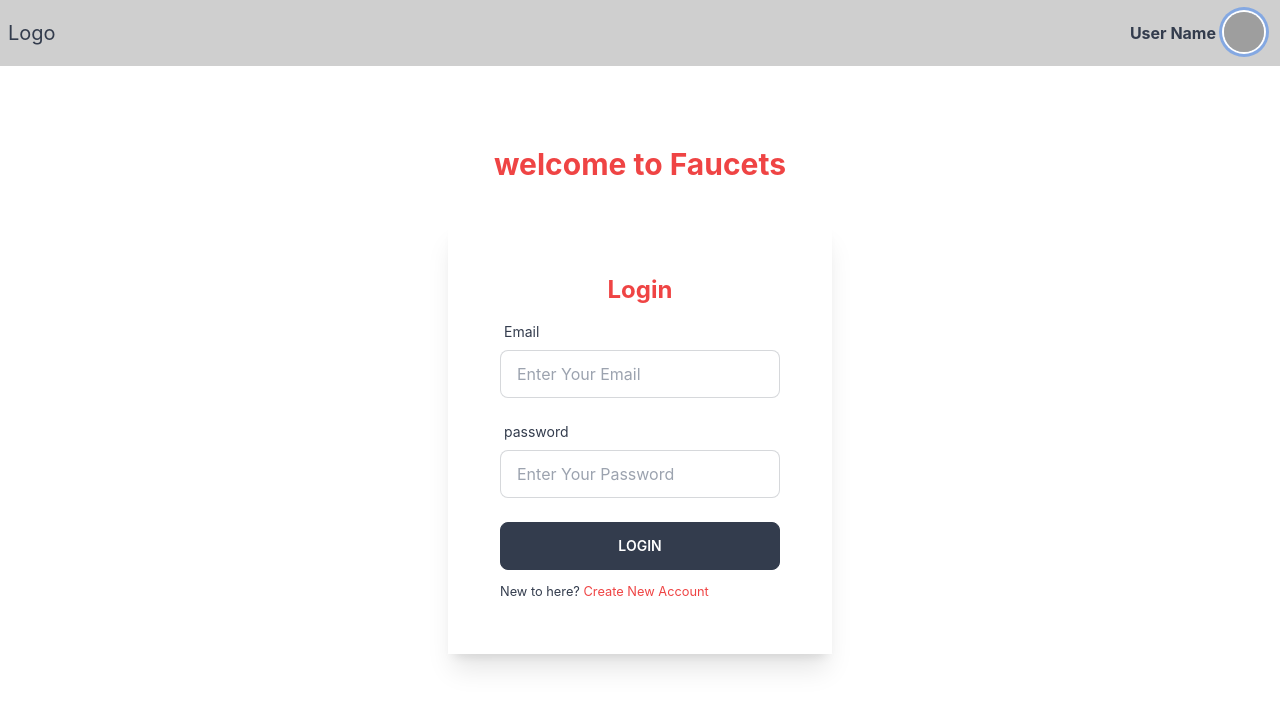
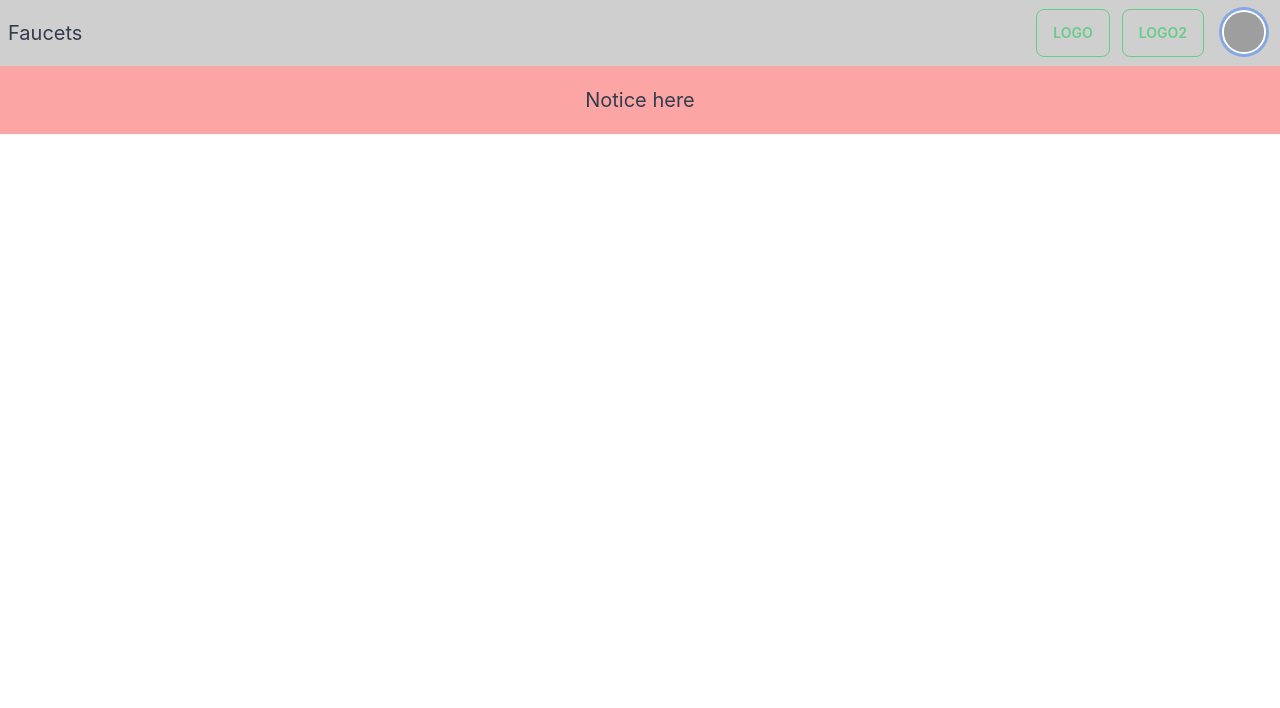
Before and after one commit to YeBenLing-ZAMAN/3W-client-site, a React (Create React App) app: page / in a window 1280 px wide. Shown: the top 708 px of the page. Built offline with nearby package versions, Linux system fonts and the light colour scheme; grey boxes are pictures that could not be loaded.

Commit message:
basic navbar, notice and footer section added

```diff
--- a/src/App.js
+++ b/src/App.js
@@ -3,13 +3,15 @@ import './App.css';
 import Login from './Component/Authencation/Login';
 import SignUp from './Component/Authencation/SignUp';
 import Navbar from './Component/Header.js/Navbar';
+import Notice from './Component/Header.js/Notice';
 
 function App() {
   return (
     <>
     <Navbar></Navbar>
+    <Notice></Notice>
       <Routes>
-        <Route path="/" element={<Login />} />
+        <Route path="/login" element={<Login />} />
         <Route path="signup" element={<SignUp />} />
       </Routes>
     </>
--- /dev/null
+++ b/src/Component/Footer/Footer.js
@@ -0,0 +1,11 @@
+import React from 'react';
+
+const Footer = () => {
+    return (
+        <div>
+            <h1>© copyright 2022 - All Right Reserved by Faucet</h1>
+        </div>
+    );
+};
+
+export default Footer;
--- a/src/Component/Header.js/Navbar.js
+++ b/src/Component/Header.js/Navbar.js
@@ -8,10 +8,11 @@ const Navbar = () => {
             <div className="bg-base-300">
                 <div className='navbar max-w-7xl mx-auto'>
                     <div className="flex-1">
-                        <p className="normal-case text-xl" >Logo</p>
+                        <p className="normal-case text-xl" >Faucets</p>
                     </div>
                     <div className="flex-none">
-                        <p className="font-bold">User Name<span></span> </p>
+                        <button className='btn btn-primary btn-outline mr-3'>logo</button>
+                        <button className='btn btn-primary btn-outline mr-3'>logo2</button>
 
                         <div className="dropdown dropdown-end mt-1">
                             <label tabIndex="0" className="">
--- /dev/null
+++ b/src/Component/Header.js/Notice.js
@@ -0,0 +1,13 @@
+import React from 'react';
+
+const Notice = () => {
+    return (
+        <div className='bg-red-300'>
+            <div className="max-w-7xl mx-auto">
+                <h1 className='text-xl text-center py-5'>Notice here</h1>
+            </div>
+        </div>
+    );
+};
+
+export default Notice;
```
